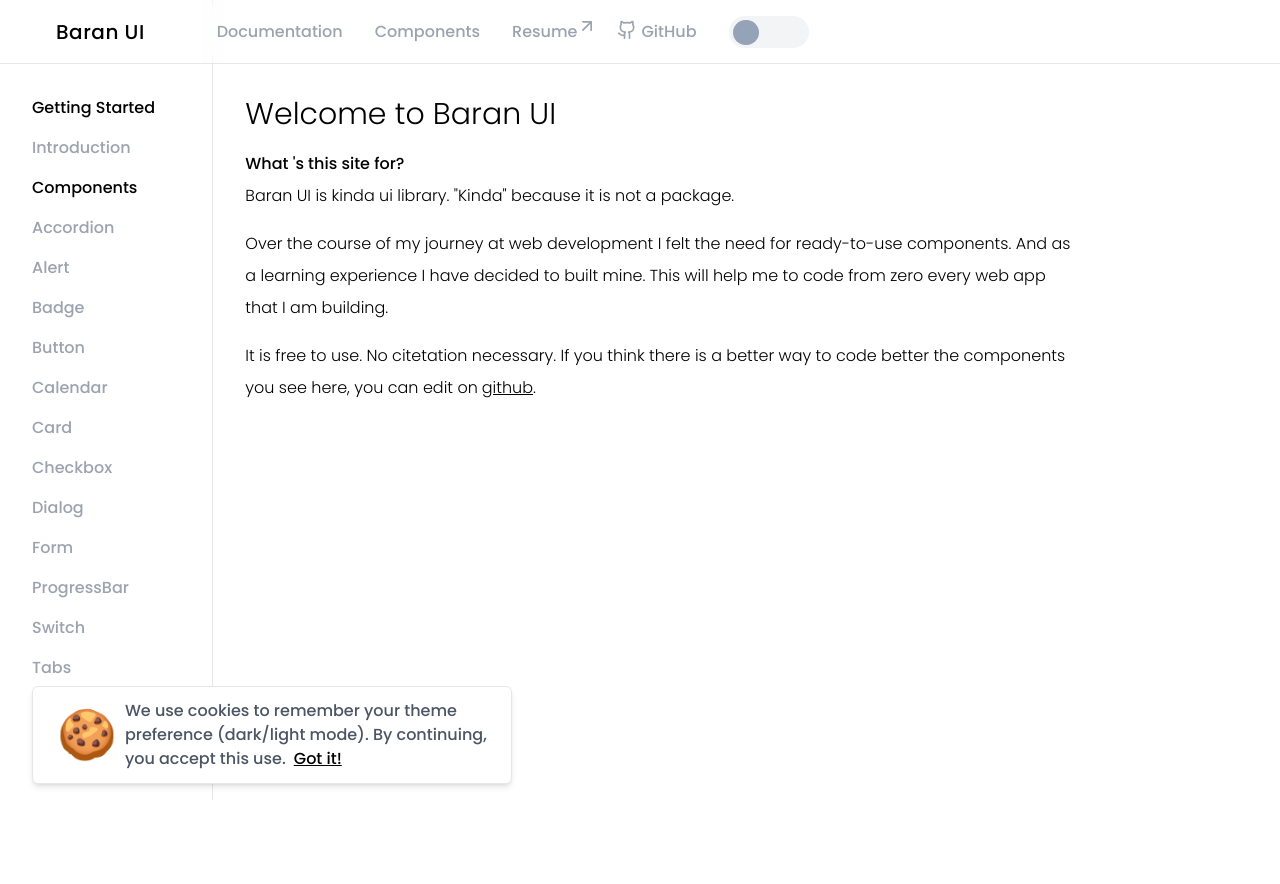
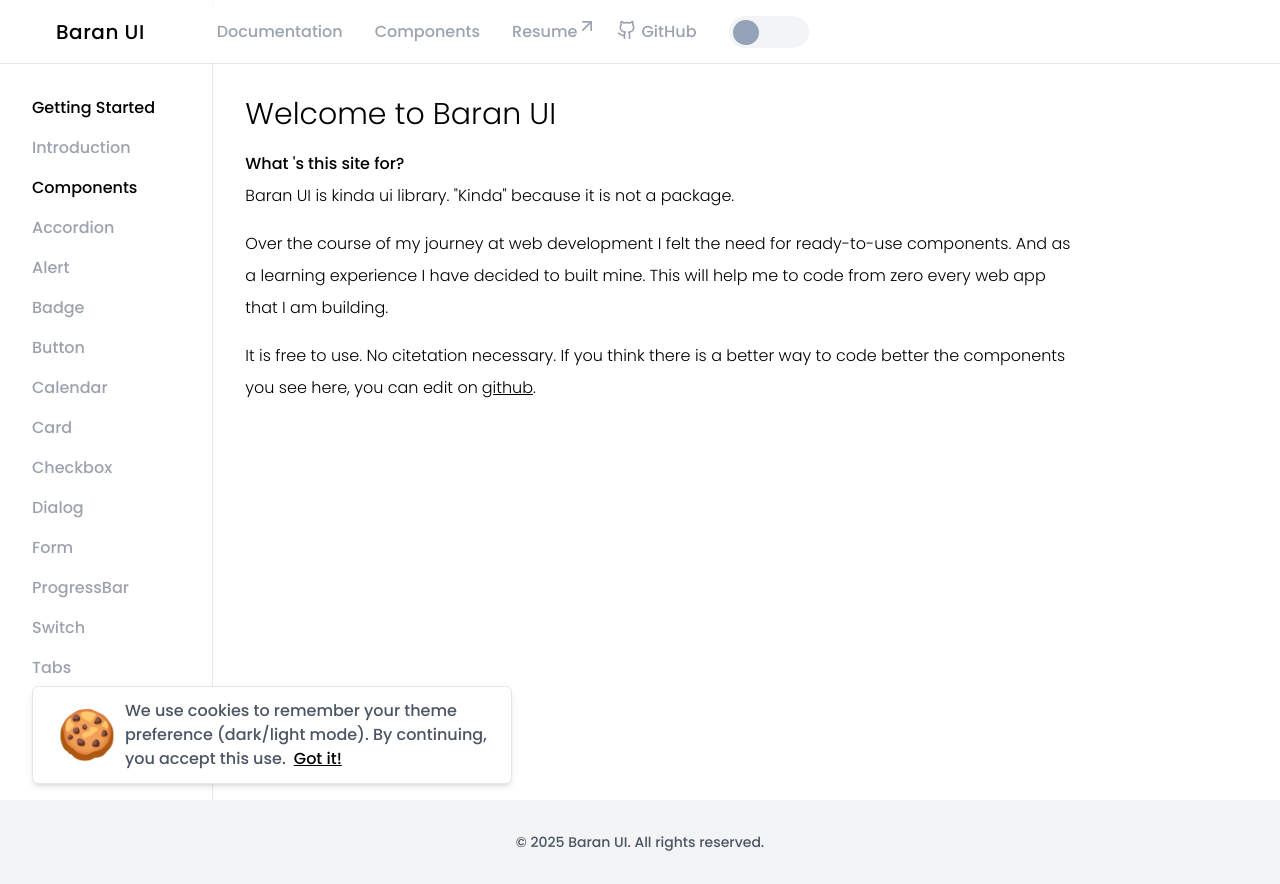
Before and after one commit to phscloq/ui-library, a Next.js app: page / in a window 1280 px wide. Before the commit the page ends 800 px from the top, so only its background shows below. Built offline with nearby package versions, Linux system fonts and the light colour scheme; no server answers.

Commit message:
Update layout.tsx
Added `Footer` component to the layout.

```diff
--- a/src/app/layout.tsx
+++ b/src/app/layout.tsx
@@ -6,6 +6,7 @@ import { SpeedInsights } from '@vercel/speed-insights/next';
 import { cookies } from 'next/headers';
 import { ThemeContextProvider, MobileMenuContextProvider } from './contexts';
 import Main from './components/main';
+import Footer from './components/footer';
 
 export const metadata: Metadata = {
   title: 'Baran UI',
@@ -33,6 +34,8 @@ const theme = cookies().get('theme')?.value;
           <Main>
             {children}
           </Main>
+          <Footer />
+
         <SpeedInsights />
         <Analytics />
         </MobileMenuContextProvider>
```
